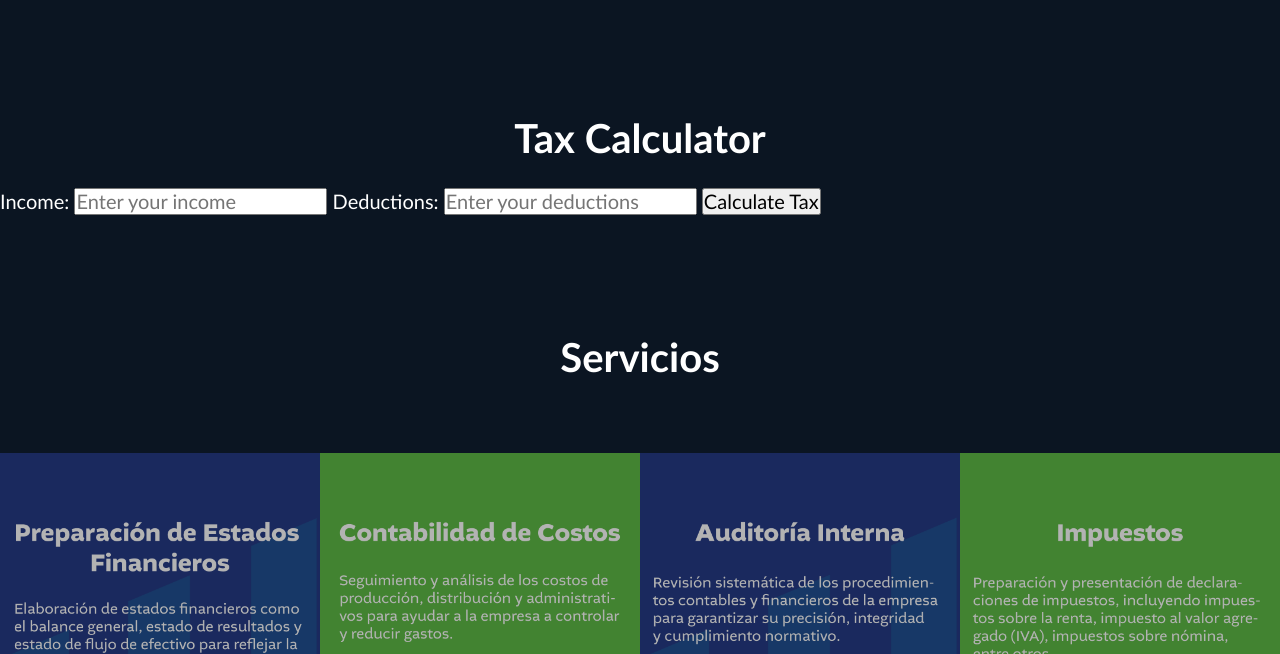
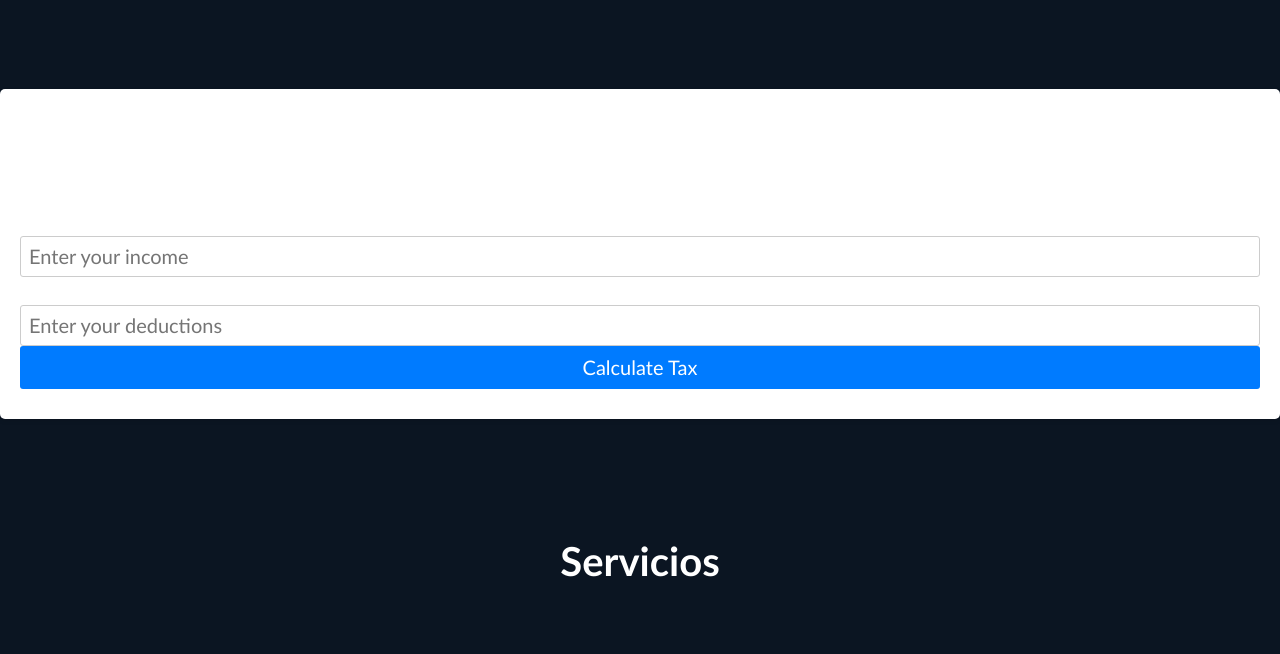
Before and after one commit to ArianaDesigns/ProExpert, a plain HTML site: page index.html in a window 1280 px wide. Shown: the part 1105-1759 px from the top of the page. Drawn offline with Linux system fonts and the light colour scheme; a script that the page names is missing.

Commit message:
Update style.css

```diff
--- a/style.css
+++ b/style.css
@@ -276,11 +276,9 @@ input[type=submit]:hover {
 
 
 
-.portal-container {
-    max-width: 800px;
-    margin: 50px auto;
+.calculator-container {
+    background-color: #fff;
     padding: 20px;
-    background-color: #fff;
     border-radius: 5px;
     box-shadow: 0 2px 5px rgba(0, 0, 0, 0.1);
 }
@@ -289,28 +287,34 @@ h1 {
     text-align: center;
 }
 
-.documents, .messages {
-    margin-bottom: 20px;
-}
-
-h2 {
-    margin-bottom: 10px;
-}
-
-ul {
-    list-style-type: none;
-    padding: 0;
-}
-
-li {
+label {
+    display: block;
     margin-bottom: 5px;
 }
 
-a {
-    color: #007bff;
-    text-decoration: none;
+input {
+    width: 100%;
+    padding: 8px;
+    margin-bottom: 10px;
+    border: 1px solid #ccc;
+    border-radius: 3px;
 }
 
-a:hover {
-    text-decoration: underline;
+button {
+    width: 100%;
+    padding: 10px;
+    background-color: #007bff;
+    color: #fff;
+    border: none;
+    border-radius: 3px;
+    cursor: pointer;
 }
+
+button:hover {
+    background-color: #0056b3;
+}
+
+#result {
+    margin-top: 10px;
+    font-weight: bold;
+}
```
